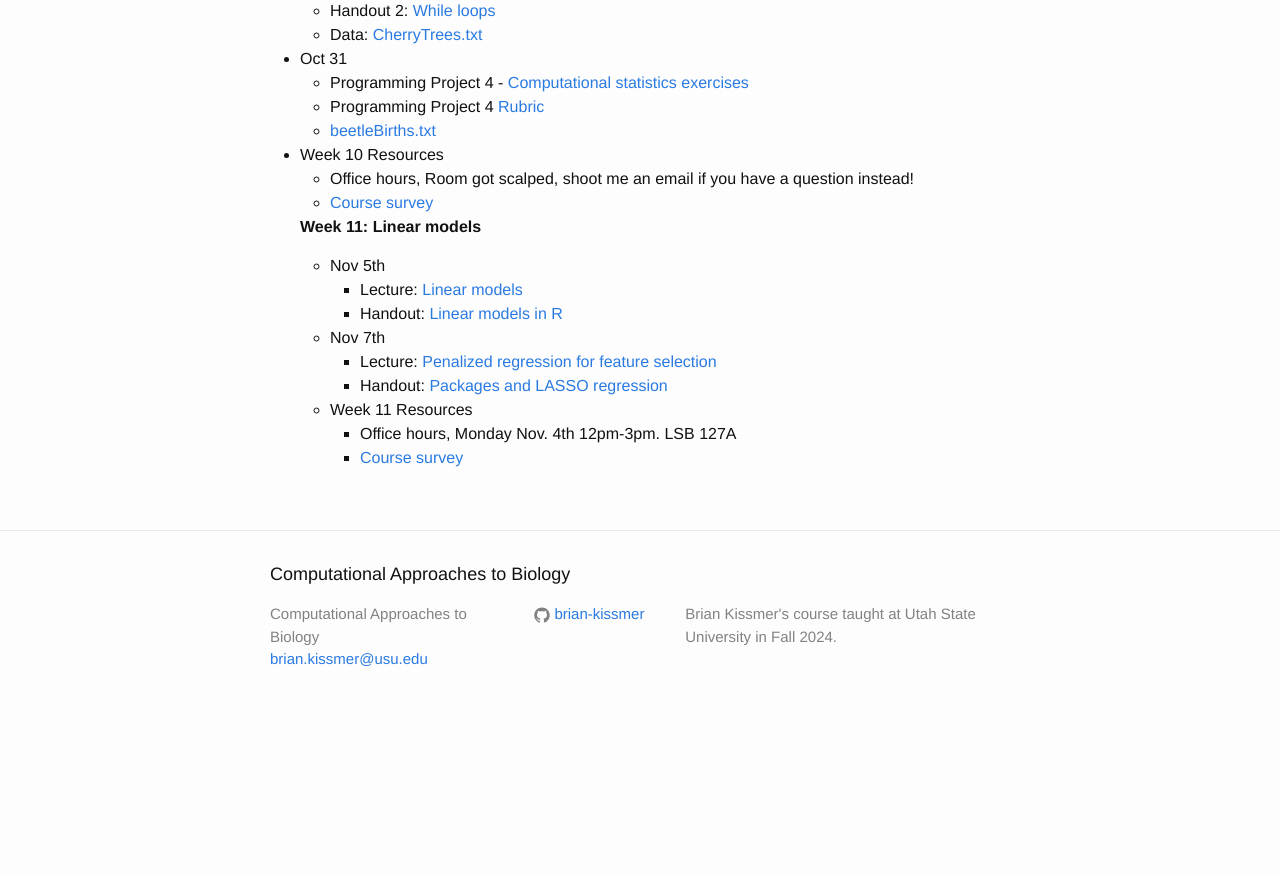
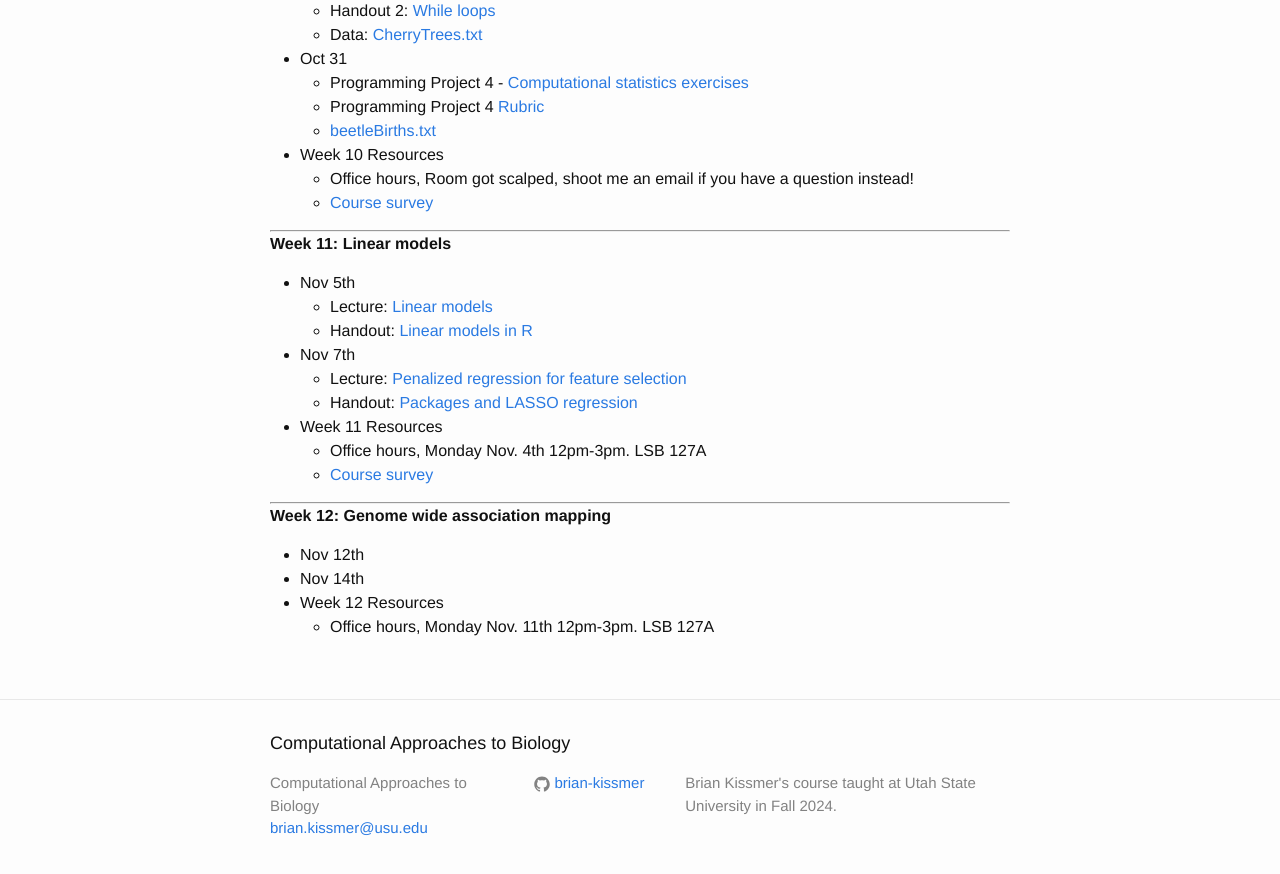
Before and after one commit to brian-kissmer/brian-kissmer.github.io, a Jekyll site: the page built from Schedule.md, in a window 1280 px wide and 900 px high, scrolled down 2896 px. Shown: the top 874 px of the window. Built offline with Jekyll 4.4.1, drawn with Linux system fonts in a browser that asks for light colours; before the commit the page ends 3627 px from its top, so only the background shows below that.

Commit message:
Update Schedule.md

```diff
--- a/Schedule.md
+++ b/Schedule.md
@@ -151,6 +151,8 @@ layout: page
     * Office hours, Room got scalped, shoot me an email if you have a question instead!
     * [Course survey](https://forms.gle/SAWM5ozEDwJ18Hbf8)
 
+***
+
   **Week 11: Linear models**
   * Nov 5th
       * Lecture: [Linear models]({{ site.baseurl }}/slides/Nov 5 slides.pdf)
@@ -161,3 +163,10 @@ layout: page
   * Week 11 Resources
     * Office hours, Monday Nov. 4th 12pm-3pm. LSB 127A
     * [Course survey](https://forms.gle/SAWM5ozEDwJ18Hbf8)
+
+***
+**Week 12: Genome wide association mapping**
+* Nov 12th
+* Nov 14th
+* Week 12 Resources
+    * Office hours, Monday Nov. 11th 12pm-3pm. LSB 127A
```
